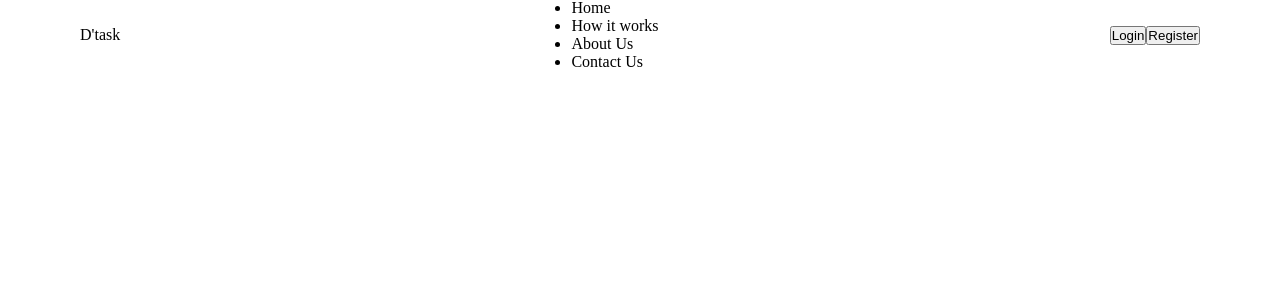
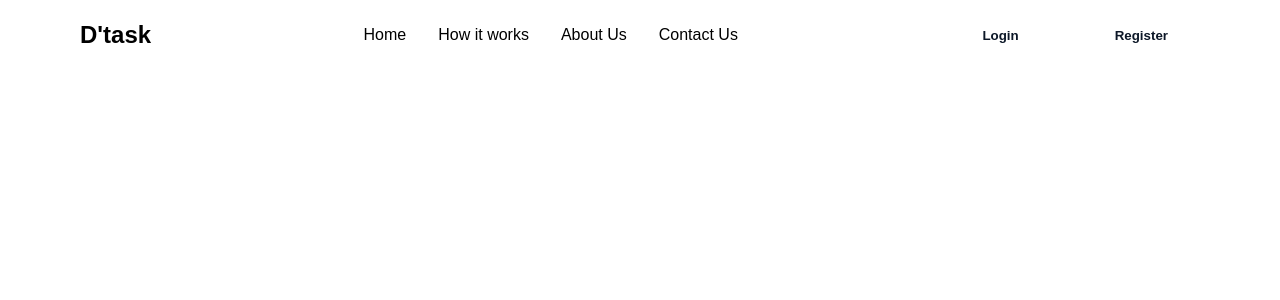
Before and after one commit to Atik2788/Animated-Website, a React (Vite) app: page / in a window 1280 px wide. Shown: the top 300 px of the page. Built offline with nearby package versions, Linux system fonts and the light colour scheme.

Commit message:
doing navber section

```diff
--- a/index.html
+++ b/index.html
@@ -3,9 +3,9 @@
   <head>
     <meta charset="UTF-8" />
     <link rel="icon" type="image/svg+xml" href="/vite.svg" />
-
     <meta name="viewport" content="width=device-width, initial-scale=1.0" />
-    <title>Vite + React</title>
+    <link rel="preconnect" href="https://fonts.gstatic.com" crossorigin>
+    <title>AnimatedWeb</title>
   </head>
   <body>
     <div id="root"></div>
--- a/src/Styles/navbar.scss
+++ b/src/Styles/navbar.scss
@@ -11,4 +11,23 @@
     width: 100%;
     transition: $trans;
     // color: $secondary-color;
+
+    .navbar__logo{
+        @include logo;
+    }
+
+    .navbar__routes{
+        @include routes;
+    }
+
+    .navbar__buttons{
+        @include flexAlign;
+        gap: $lg-gap;
+
+        button{
+            @include button;
+            background: $secondary-color;
+            color: $primary-color;
+        }
+    }
 }
--- a/src/app.scss
+++ b/src/app.scss
@@ -5,4 +5,5 @@
   margin: 0;
   padding: 0;
   box-sizing: border-box;
+  font-family: "Poppins", sans-serif;
 }
```
Also changed, not shown: src/Components/Home.jsx (added, +9 -0 lines), src/Styles/home.scss (added).
